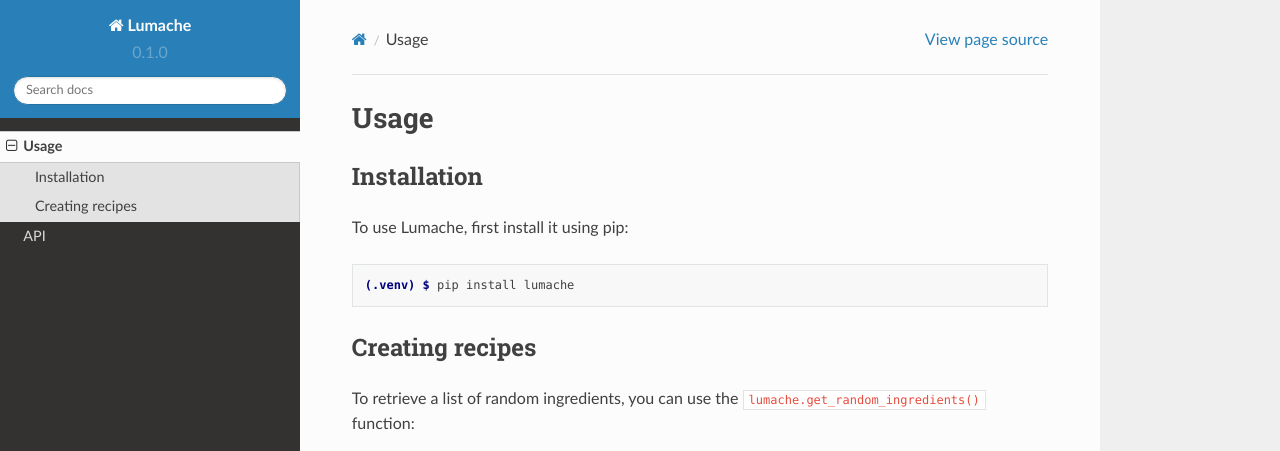
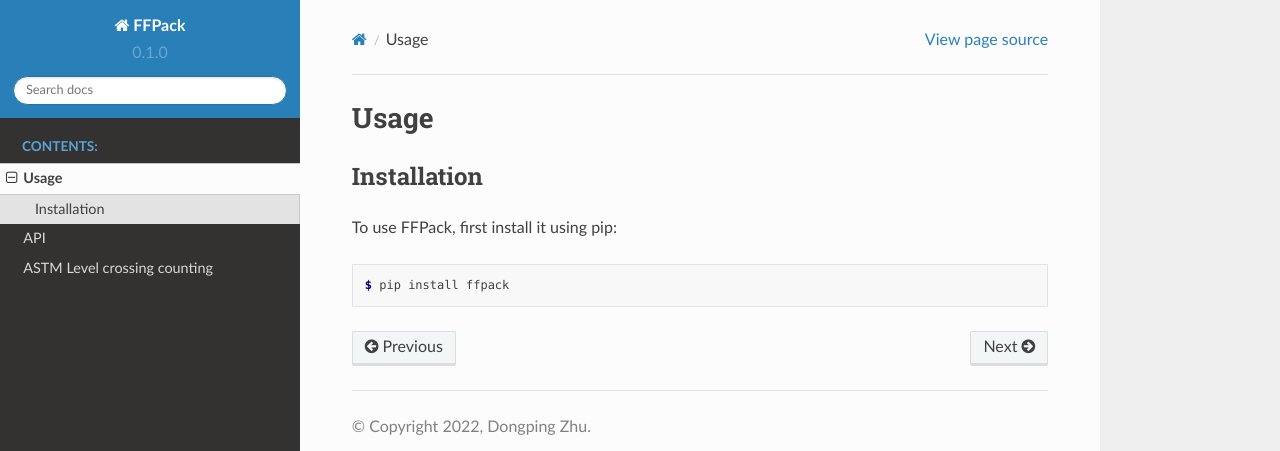
Before and after one commit to dpzhuX/ffpack, a Sphinx documentation site: the page built from docs/source/usage.rst, in a window 1280 px wide and 1095 px high. Shown: the top 451 px of the window. Built offline with Sphinx 7.4.7 and the Read the Docs theme 2.0.0, drawn with Linux system fonts in a browser that asks for light colours; some of the changed text lies outside the part shown.

Commit message:
Update docs structure

```diff
--- a/docs/source/api.rst
+++ b/docs/source/api.rst
@@ -4,4 +4,4 @@
 .. autosummary::
    :toctree: generated
 
-   lumache
+   ffpack
--- a/docs/source/conf.py
+++ b/docs/source/conf.py
@@ -2,11 +2,11 @@
 
 # -- Project information
 
-project = 'Lumache'
-copyright = '2021, Graziella'
-author = 'Graziella'
+project = 'FFPack'
+copyright = '2022, Dongping Zhu'
+author = 'Dongping Zhu'
 
-release = '0.1'
+release = '0.1.0'
 version = '0.1.0'
 
 # -- General configuration
@@ -17,7 +17,10 @@
     'sphinx.ext.autodoc',
     'sphinx.ext.autosummary',
     'sphinx.ext.intersphinx',
+    'nbsphinx',
 ]
+
+source_suffix = [".rst", ".md"]
 
 intersphinx_mapping = {
     'python': ('https://docs.python.org/3/', None),
--- /dev/null
+++ b/docs/source/generated/ffpack.rst
@@ -0,0 +1,4 @@
+ffpack
+======
+
+.. automodule:: ffpack
--- a/docs/source/usage.rst
+++ b/docs/source/usage.rst
@@ -6,28 +6,8 @@
 Installation
 ------------
 
-To use Lumache, first install it using pip:
+To use FFPack, first install it using pip:
 
 .. code-block:: console
 
-   (.venv) $ pip install lumache
-
-Creating recipes
-----------------
-
-To retrieve a list of random ingredients,
-you can use the ``lumache.get_random_ingredients()`` function:
-
-.. autofunction:: lumache.get_random_ingredients
-
-The ``kind`` parameter should be either ``"meat"``, ``"fish"``,
-or ``"veggies"``. Otherwise, :py:func:`lumache.get_random_ingredients`
-will raise an exception.
-
-.. autoexception:: lumache.InvalidKindError
-
-For example:
-
->>> import lumache
->>> lumache.get_random_ingredients()
-['shells', 'gorgonzola', 'parsley']
+   $ pip install ffpack
```
Also changed, not shown: docs/source/index.rst (+5 -5 lines), docs/source/cycle counting methods/ASTM Level crossing counting.ipynb (added).
